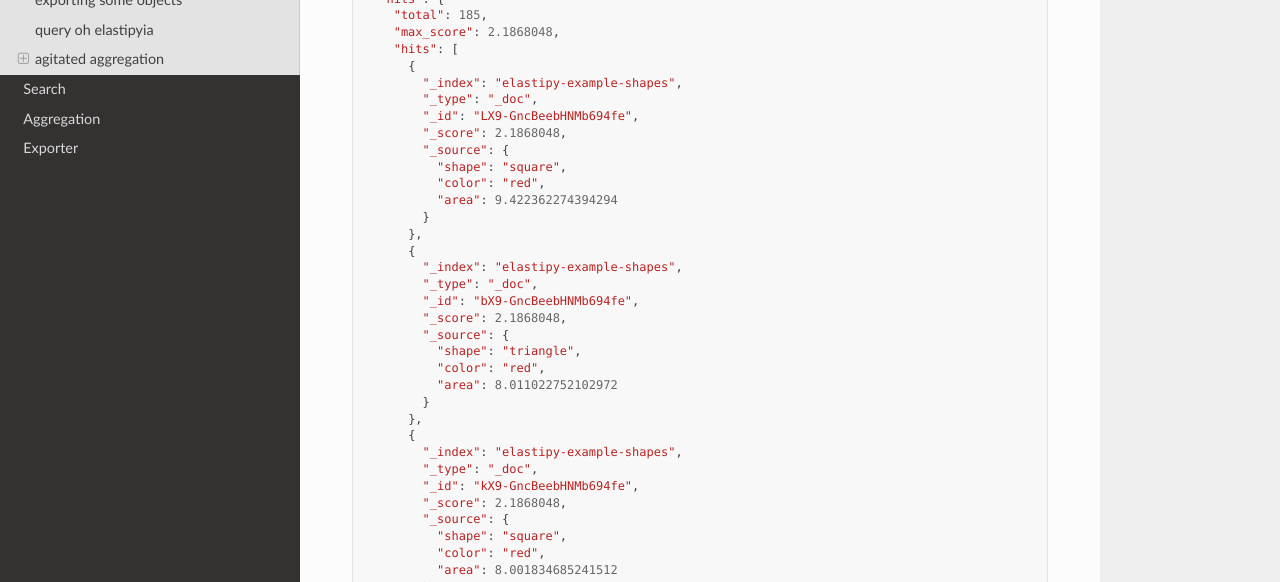
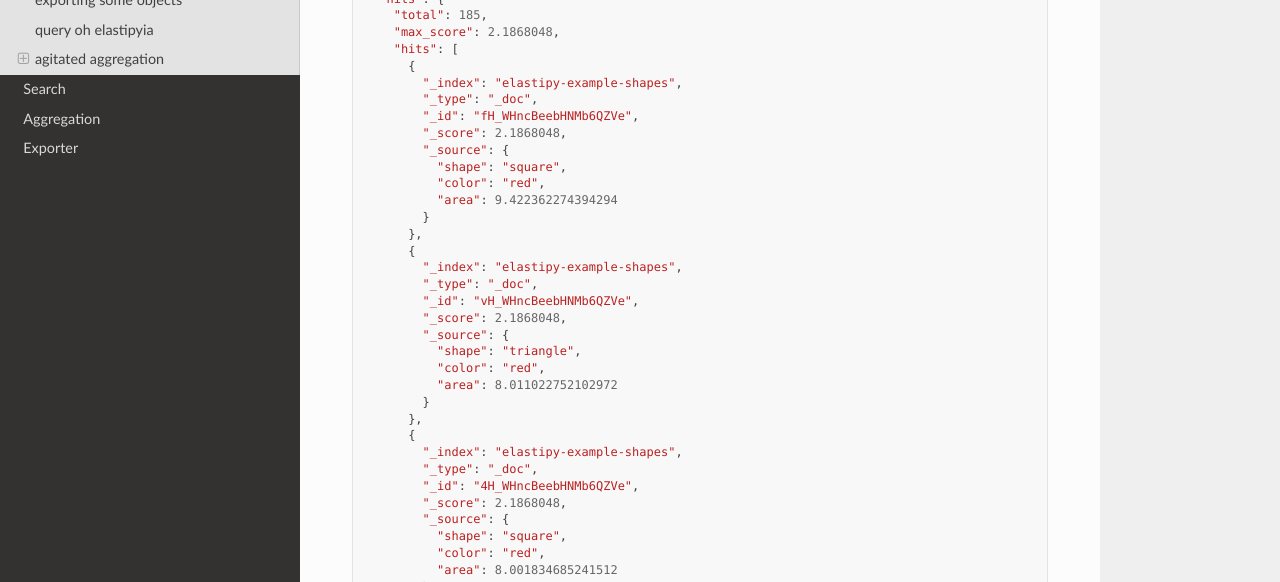
Before and after one commit to netzkolchose/elastipy, a Sphinx documentation site: the page built from docs/tutorial.rst, in a window 1280 px wide and 900 px high, scrolled down 3881 px. Shown: the part 151-733 px from the top of the window. Built offline with Sphinx 7.4.7 and the Read the Docs theme 2.0.0, drawn with Linux system fonts in a browser that asks for light colours.

Commit message:
fix typo

```diff
--- a/docs/tutorial.rst
+++ b/docs/tutorial.rst
@@ -249,7 +249,7 @@ Better execute the search now before the body get's too complicated:
           {
             "_index": "elastipy-example-shapes",
             "_type": "_doc",
-            "_id": "LX9-GncBeebHNMb694fe",
+            "_id": "fH_WHncBeebHNMb6QZVe",
             "_score": 2.1868048,
             "_source": {
               "shape": "square",
@@ -260,7 +260,7 @@ Better execute the search now before the body get's too complicated:
           {
             "_index": "elastipy-example-shapes",
             "_type": "_doc",
-            "_id": "bX9-GncBeebHNMb694fe",
+            "_id": "vH_WHncBeebHNMb6QZVe",
             "_score": 2.1868048,
             "_source": {
               "shape": "triangle",
@@ -271,7 +271,7 @@ Better execute the search now before the body get's too complicated:
           {
             "_index": "elastipy-example-shapes",
             "_type": "_doc",
-            "_id": "kX9-GncBeebHNMb694fe",
+            "_id": "4H_WHncBeebHNMb6QZVe",
             "_score": 2.1868048,
             "_source": {
               "shape": "square",
```
Also changed, not shown: other parts of docs/tutorial.rst (+1 -1 lines), README.md (+6 -1 lines), docs/quickref.ipynb.
